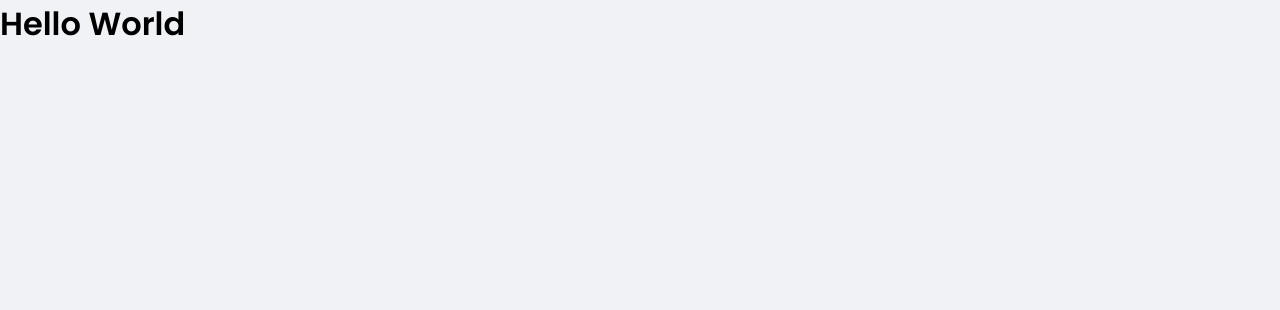
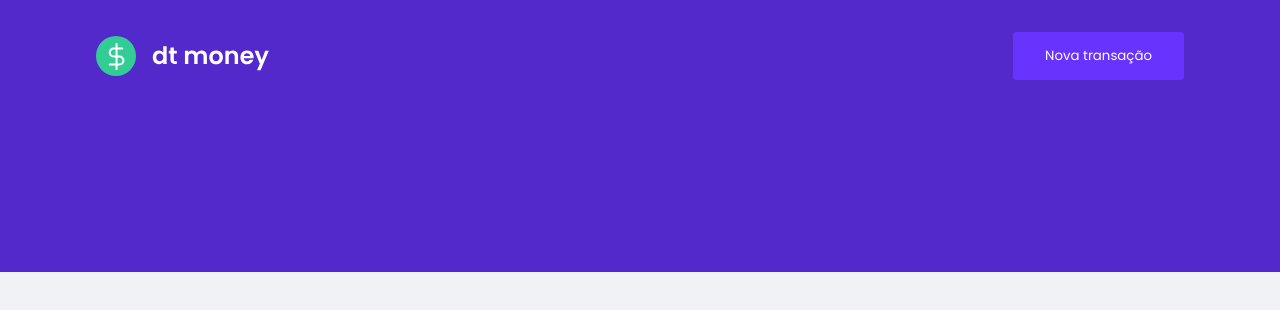
Before and after one commit to ricardo-rp-ignite/dtmoney, a React (Create React App) app: page / in a window 1280 px wide. Shown: the top 310 px of the page. Built offline with nearby package versions, Linux system fonts and the light colour scheme.

Commit message:
✨ Created Header component

```diff
--- a/src/App.tsx
+++ b/src/App.tsx
@@ -1,10 +1,11 @@
-import { GlobalStyle } from "./styles/global"
+import { Header } from './components/Header'
+import { GlobalStyle } from './styles/global'
 
 export function App() {
   return (
-    <div className="App">
-      <h1> Hello World </h1>
+    <>
+      <Header />
       <GlobalStyle />
-    </div>
+    </>
   )
 }
--- /dev/null
+++ b/src/components/Header/index.tsx
@@ -0,0 +1,13 @@
+import logoImg from '../../assets/logo.svg'
+import { Container, Content } from './styles'
+
+export function Header() {
+  return (
+    <Container>
+      <Content>
+        <img src={logoImg} alt="dt money" />
+        <button>Nova transação</button>
+      </Content>
+    </Container>
+  )
+}
--- /dev/null
+++ b/src/components/Header/styles.ts
@@ -0,0 +1,30 @@
+import styled from 'styled-components'
+
+export const Container = styled.header`
+  background: var(--blue);
+`
+export const Content = styled.div`
+  max-width: 1120px;
+  margin: 0 auto;
+
+  padding: 2rem 1rem 12rem;
+  display: flex;
+  align-items: center;
+  justify-content: space-between;
+
+  button {
+    font-style: 1rem;
+    color: #ffffff;
+    background: var(--blue-light);
+    border: 0;
+    padding: 0 2rem;
+    border-radius: 0.25rem;
+    height: 3rem;
+
+    transition: filter 0.2s;
+
+    &:hover {
+      filter: brightness(0.9);
+    }
+  }
+`
```
